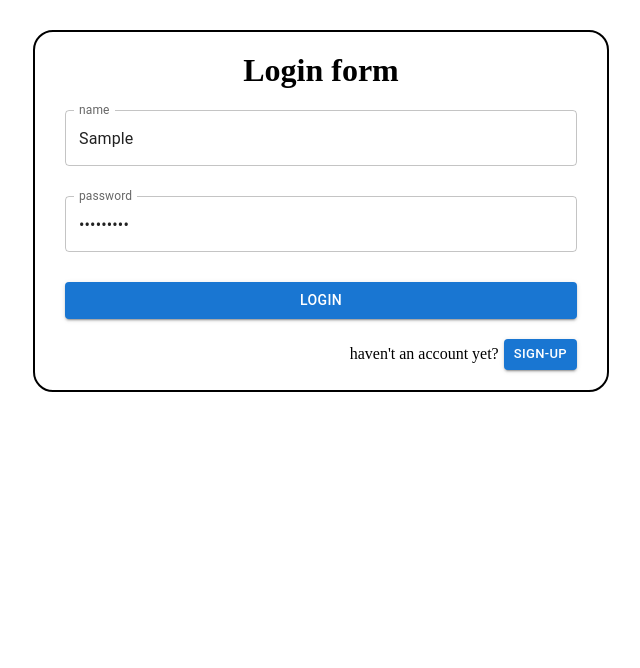
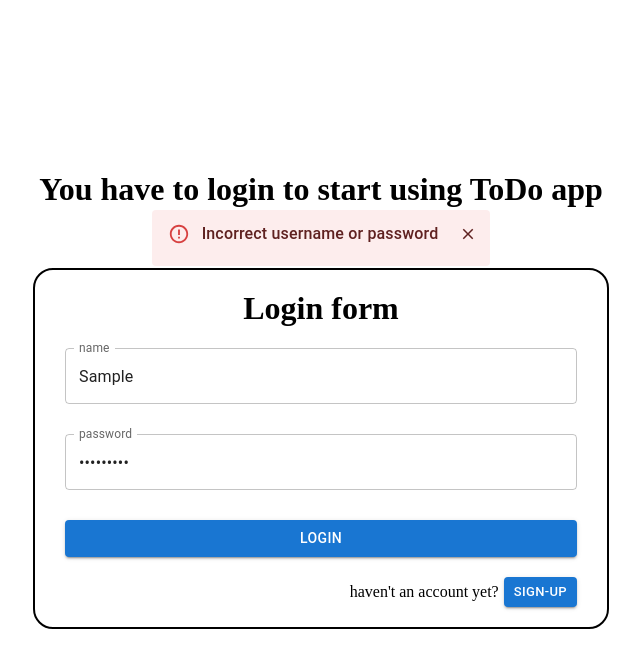
Before and after one commit to Affrit/ToDo-list, a React (Create React App) app: page /sign-in in a window 1280 px wide. Both pictures are taken after typing "Sample", "Sample123" into the empty fields and a click on the button "LOGIN". Shown: the top 668 px of the page, without its empty margins (319-959 px from the left). Built offline with nearby package versions, Linux system fonts and the light colour scheme.

Commit message:
added login alert

```diff
--- a/package.json
+++ b/package.json
@@ -5,6 +5,7 @@
   "dependencies": {
     "@emotion/react": "^11.7.0",
     "@emotion/styled": "^11.6.0",
+    "@mui/icons-material": "^5.2.5",
     "@mui/material": "^5.2.3",
     "@reduxjs/toolkit": "^1.7.0",
     "@testing-library/jest-dom": "^5.16.1",
--- a/src/components/SignInPage/SignInPage.tsx
+++ b/src/components/SignInPage/SignInPage.tsx
@@ -8,6 +8,12 @@ import { IUserData, IUserDataErrors } from '../../models/IUserData';
 import { useFormik } from 'formik';
 import { TextField } from '@mui/material';
 import { loginUser } from '../../store/reducers/authSlice';
+import { getRemeberedUser } from '../helpers/authHelpers';
+import IconButton from '@mui/material/IconButton';
+import Collapse from '@mui/material/Collapse';
+import Alert from '@mui/material/Alert';
+import CloseIcon from '@mui/icons-material/Close';
+import AlertTitle from '@mui/material/AlertTitle';
 import './style.scss'
 
 const validate = (values: IUserData) => {
@@ -31,10 +37,11 @@ const validate = (values: IUserData) => {
 export const SignInPage: FC = (): JSX.Element => {
   const dispatch = useAppDispatch()
   const navigate = useNavigate()
-  const { authToggle } = authSlice.actions
-  const { isAuth } = useAppSelector(authSelector)
+  const { authToggle, clearError } = authSlice.actions
+  const { isAuth, error } = useAppSelector(authSelector)
   const [nameError, setNameError] = useState<boolean>(false)
   const [passwordError, setPasswordError] = useState<boolean>(false)
+  const [isAlertOpen, setAlertOpen] = useState<boolean>(false)
 
   const formik = useFormik({
     initialValues: {
@@ -43,7 +50,6 @@ export const SignInPage: FC = (): JSX.Element => {
     },
     validate,
     onSubmit: values => {
-      console.log(values)
       dispatch(loginUser(values))
     },
   })
@@ -56,26 +62,40 @@ export const SignInPage: FC = (): JSX.Element => {
     formik.errors.name, formik.errors.password,
   ])
 
-  const onLogIn = (): void => {
-    dispatch(authToggle(true))
+  useEffect(() => {
+    if (isAuth) {
+      navigate('/')
+    }
+  }, [isAuth])
+
+  useEffect(() => {
+    const remeberedUser: IUserData | null = getRemeberedUser() as IUserData
+    if (remeberedUser) {
+      dispatch(loginUser(remeberedUser))
+    }
+  }, [dispatch])
+
+  useEffect(() => {
+    if (error) {
+      setAlertOpen(true)
+    } else {
+      setAlertOpen(false)
+    }
+  }, [error])
+
+  const onSignUpClicked = (): void => {
+    navigate('/sign-up')
   }
 
-  const onLogOut = (): void => {
-    dispatch(authToggle(false))
-  }
-
-  const onToDoPage = (): void => {
-    navigate('/')
-  }
-
-  const onSignUpClicked = ():void => {
-    navigate('/sign-up')
+  const onAlertClose = (): void => {
+    dispatch(clearError())
   }
 
   return (
     <div className="sign-in">
+      <h1 className='sign-in__title'>You have to login to start using ToDo app</h1>
       <form className="form" onSubmit={formik.handleSubmit}>
-        <h1>Login form</h1>
+        <h1 className='form__title'>Login form</h1>
         <div className='form__item'>
           <TextField
             error={nameError}
@@ -123,6 +143,25 @@ export const SignInPage: FC = (): JSX.Element => {
             sign-up
           </Button>
         </div>
+
+        <div className='form__alert'>
+          <Collapse in={isAlertOpen}>
+            <Alert severity="error" action={
+              <IconButton
+                aria-label="close"
+                color="inherit"
+                size="small"
+                onClick={onAlertClose}
+              >
+                <CloseIcon fontSize="inherit" />
+              </IconButton>
+            }
+              sx={{ mb: 2 }}
+            >
+              <AlertTitle>{error}</AlertTitle>
+            </Alert>
+          </Collapse>
+        </div>
       </form>
     </div>
   );
--- a/src/components/SignInPage/style.scss
+++ b/src/components/SignInPage/style.scss
@@ -1,16 +1,20 @@
 .sign-in {
-  width: 100%;
+  min-width: 100vh;
   display: flex;
   flex-direction: column;
   align-items: center;
+  justify-content: center;
 
   h1 {
     margin-top: 0;
   }
+
+  &__title {
+    margin-bottom: 30px;
+  }
 }
 
 .form {
-  margin-top: 30px;
   display: flex;
   flex-direction: column;
   border: 2px solid black;
@@ -18,6 +22,7 @@
   padding: 20px 30px;
   text-align: center;
   width: 40%;
+  position: relative;
 
   &__item {
     padding-bottom: 30px;
@@ -39,4 +44,13 @@
   &__link-text {
     padding-right: 5px;
   }
+
+  &__alert {
+    width: 100%;
+    position: absolute;
+    bottom: calc(100% - 12px);
+    left: 0;
+    display: flex;
+    justify-content: center;
+  }
 }
--- a/src/components/TodoPage/TodoPage.tsx
+++ b/src/components/TodoPage/TodoPage.tsx
@@ -2,19 +2,28 @@ import React, { FC } from 'react';
 import Button from '@mui/material/Button';
 import { useNavigate } from 'react-router-dom';
 import { ToDoList } from '../ToDoList/ToDoList';
-import './style.css'
+import { useAppDispatch } from '../../hooks/useReduxSelector';
+import { authSlice } from '../../store/reducers/authSlice';
+import './style.scss'
 
 export const TodoPage: FC = (): JSX.Element => {
   const navigate = useNavigate()
+  const dispatch = useAppDispatch()
+  const { authToggle } = authSlice.actions
 
   const onToLoginClicked = (): void => {
+    dispatch(authToggle(false))
+    localStorage.removeItem('ToDo-remebered')
     navigate('/sign-in')
   }
 
   return (
     <div className="todo">
-      <div className='nav'>
-        <Button onClick={onToLoginClicked} variant="contained">to Login</Button>
+      <div className='header'>
+        <div className='header__item'>
+          <span className='header__name'>USERNAME</span>
+          <Button onClick={onToLoginClicked} variant="contained">logOut</Button>
+        </div>
       </div>
       <div className='todoWrap'>
         <ToDoList />
--- a/src/components/TodoPage/style.css
+++ /dev/null
@@ -1,17 +0,0 @@
-.todo {
-  width: 100%;
-  display: flex;
-  flex-direction: column;
-  align-items: center;
-}
-
-.nav {
-  padding-top: 20px;
-}
-
-.todoWrap {
- width: 100%;
- display: flex;
- justify-content: center;
- padding-top: 150px;
-}
--- /dev/null
+++ b/src/components/TodoPage/style.scss
@@ -0,0 +1,30 @@
+.todo {
+  width: 100%;
+  display: flex;
+  flex-direction: column;
+  align-items: center;
+}
+
+.header {
+  width: 100%;
+  display: flex;
+  justify-content: flex-end;
+  margin-right: 50px;
+  padding-top: 20px;
+
+  &__item {
+    display: flex;
+    flex-direction: column;
+  }
+
+  &__name {
+    padding: 10px;
+  }
+}
+
+.todoWrap {
+ width: 100%;
+ display: flex;
+ justify-content: center;
+ padding-top: 50px;
+}
--- a/src/models/stateTypes.ts
+++ b/src/models/stateTypes.ts
@@ -1,10 +1,12 @@
 import { IUserData } from './IUserData';
 import { ITask } from './ITask';
 import { ITodoSettings, ITodoSavedSettings } from './ITodoSettings';
+import { SerializedError } from '@reduxjs/toolkit';
 
 export interface AuthState {
   isAuth: boolean;
   userData: IUserData;
+  error: string;
 }
 
 export interface ITodoState {
--- a/src/store/reducers/authSlice.ts
+++ b/src/store/reducers/authSlice.ts
@@ -11,16 +11,18 @@ const initialState: AuthState = {
     email: '',
     password: '',
   },
+  error: '',
 }
 
 export const loginUser = createAsyncThunk(
   'auth/loginUser',
-  async (userData: IUserData, thunkAPI) => {
+  async (userData: IUserData, { rejectWithValue }) => {
       if (!isDataCorrect(userData)) {
         throw new Error('Incorrect username or password')
-    }
+      } else {
         rememberUser(userData)
         return userData
+      }
   }
 )
 
@@ -30,12 +32,22 @@ export const authSlice = createSlice({
   reducers: {
     authToggle(state, action: PayloadAction<boolean>) {
       state.isAuth = action.payload
+      if (!action.payload) {
+        state.userData = initialState.userData
+      }
+    },
+    clearError(state) {
+      state.error = initialState.error
     }
   },
   extraReducers: (builder) => {
-    builder.addCase(loginUser.fulfilled, (state, action) => {
+    builder
+      .addCase(loginUser.fulfilled, (state, action) => {
         state.isAuth = true;
         state.userData = action.payload
+      })
+      .addCase(loginUser.rejected, (state, action) => {
+        state.error = action.error.message as string
       })
   },
 })
```
Also changed, not shown: src/components/PrivateRoute/authSelector.ts (+5 -2 lines), 1 other file (tests, documents, lock files or other folders). Lines whose indentation alone changed are shown as unchanged.
